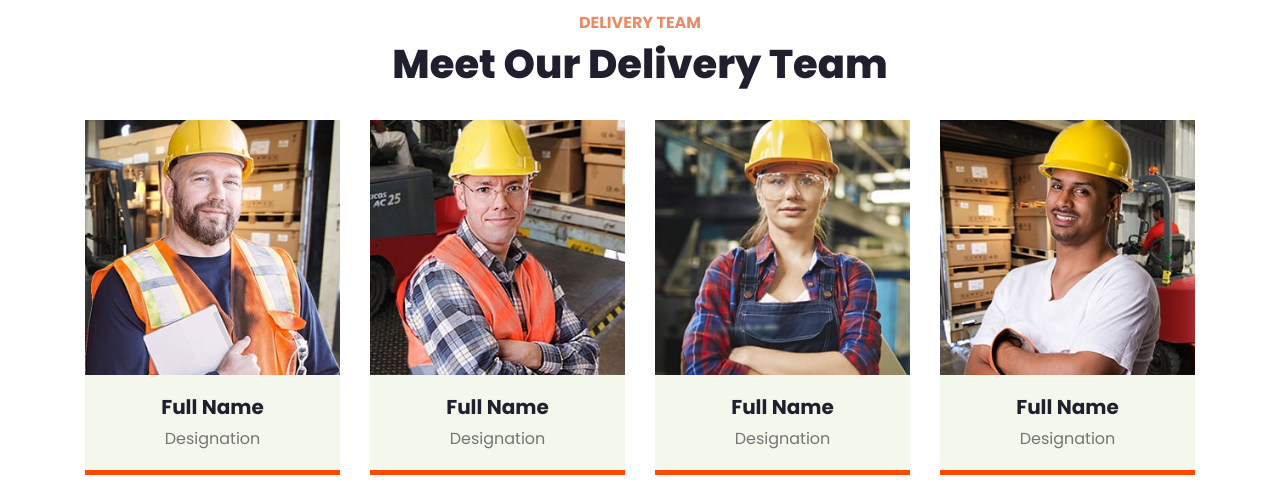
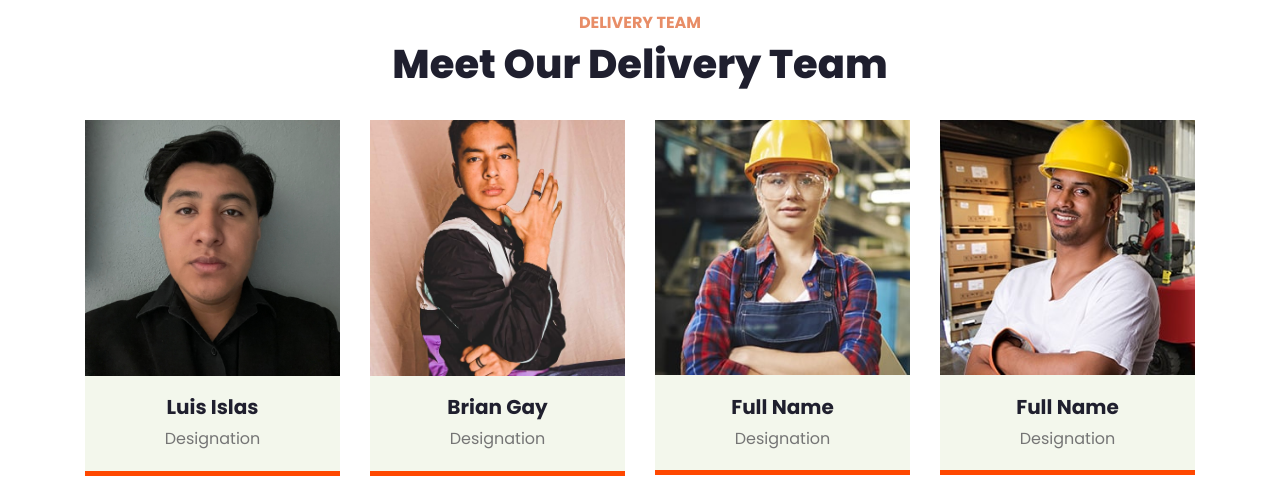
Before and after one commit to txnsur/AlphaCom, a plain HTML site: page index.html in a window 1280 px wide. Shown: the part 3560-4055 px from the top of the page. Drawn offline with nearby package versions, Linux system fonts and the light colour scheme.

Commit message:
xd
aajzkjaz

```diff
--- a/index.html
+++ b/index.html
@@ -354,10 +354,10 @@
             <div class="row">
                 <div class="col-lg-3 col-md-6">
                     <div class="team card position-relative overflow-hidden border-0 mb-5">
-                        <img class="card-img-top" src="img/team-1.jpg" alt="">
+                        <img class="card-img-top" src="img/CV PIC.jpeg" alt="">
                         <div class="card-body text-center p-0">
                             <div class="team-text d-flex flex-column justify-content-center bg-secondary">
-                                <h5 class="font-weight-bold">Full Name</h5>
+                                <h5 class="font-weight-bold">Luis Islas</h5>
                                 <span>Designation</span>
                             </div>
                             <div class="team-social d-flex align-items-center justify-content-center bg-primary">
@@ -371,10 +371,10 @@
                 </div>
                 <div class="col-lg-3 col-md-6">
                     <div class="team card position-relative overflow-hidden border-0 mb-5">
-                        <img class="card-img-top" src="img/team-2.jpg" alt="">
+                        <img class="card-img-top" src="img/brian.jpeg" alt="">
                         <div class="card-body text-center p-0">
                             <div class="team-text d-flex flex-column justify-content-center bg-secondary">
-                                <h5 class="font-weight-bold">Full Name</h5>
+                                <h5 class="font-weight-bold">Brian Gay</h5>
                                 <span>Designation</span>
                             </div>
                             <div class="team-social d-flex align-items-center justify-content-center bg-primary">
```
Also changed, not shown: img/CV PIC.jpeg (added), img/brian.jpeg (added).
